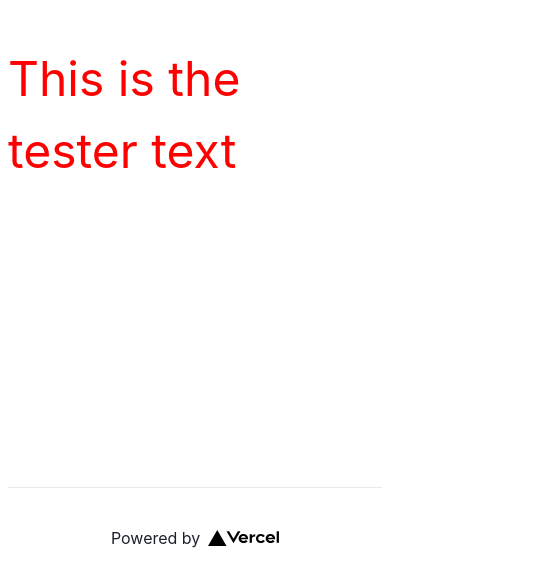
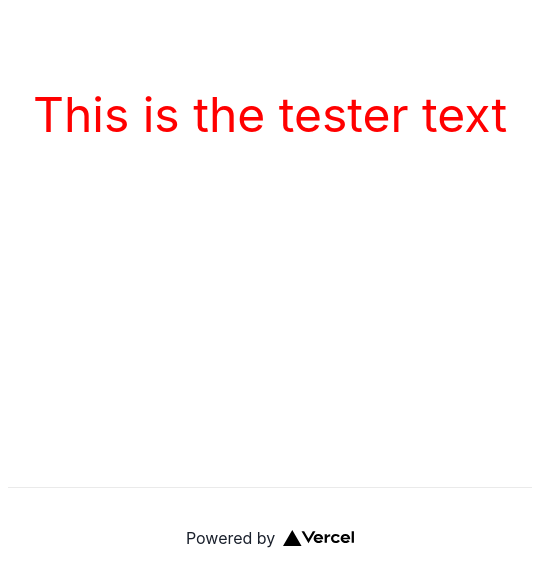
Before and after one commit to LilyCatFiddy/receipt-splitter, a Next.js app: page / in a window 390 px wide. Shown: the part 257-844 px from the top of the page, 540 px wide, since content can reach past the window. Built offline with nearby package versions, Linux system fonts and the light colour scheme.

Commit message:
Add simulated mobile apperance (#12)

```diff
--- a/assets/main.css
+++ b/assets/main.css
@@ -1,3 +1,14 @@
+/* Top level */
+body {
+    background-color: rgb(48, 48, 48) !important;
+}
+#mobile-container {
+    background-color: white;
+    height: 960px;
+    width: 540px;
+    margin: 0 auto;
+}
+
 .tester {
     color: red;
     font-size: 3em;
--- a/pages/_app.js
+++ b/pages/_app.js
@@ -4,8 +4,9 @@ import '../assets/main.css';
 export default function App({ Component, pageProps }) {
     return (
         <ChakraProvider>
-            <Component {...pageProps} />
-
+            <div id="mobile-container">
+                <Component {...pageProps} />
+            </div>
         </ChakraProvider>
     );
 }
```
